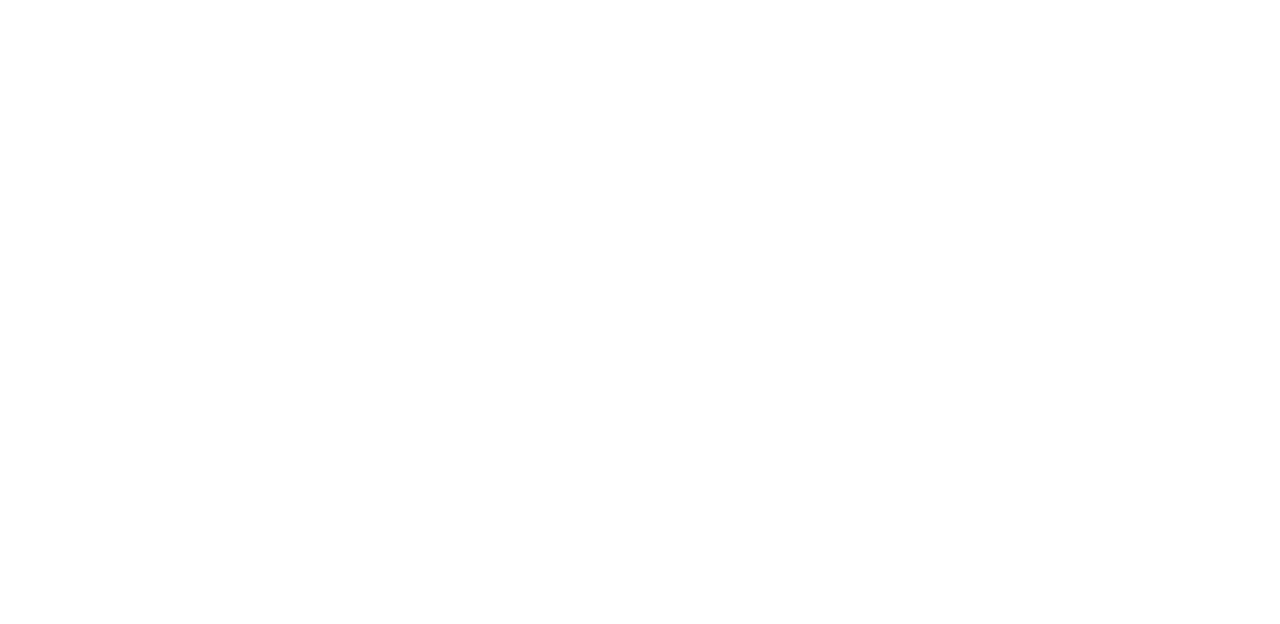
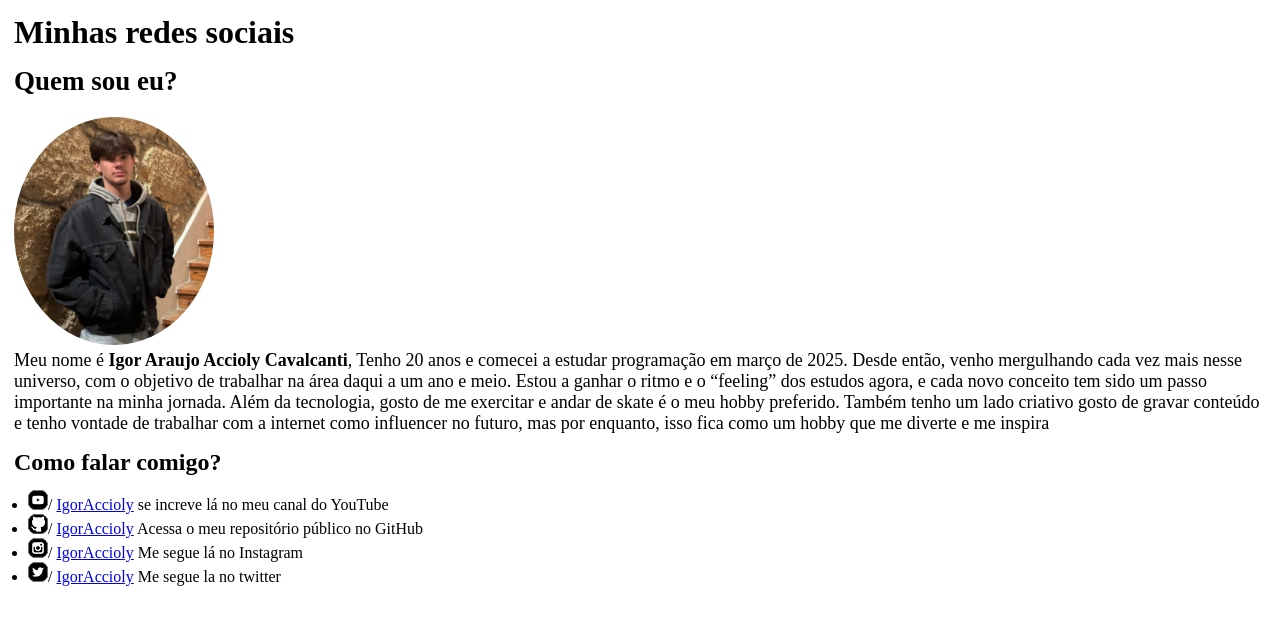
Before and after one commit to igoraccioly/Primeiro-projeto, a plain HTML site: page social.html in a window 1280 px wide. Drawn offline with Linux system fonts and the light colour scheme.

Commit message:
projeto final com html e css

```diff
--- /dev/null
+++ b/social.css
@@ -0,0 +1,29 @@
+*{
+    margin: 0;
+    padding: 0;
+}
+.header{
+    margin: 13px;
+    padding: 1px;
+}
+.section{
+    margin: 13px;
+    padding: 1px;
+    font-size: large;
+}
+.fotoigor{
+    margin-top: 20px;
+    width: 200px;
+    border-radius: 60%;
+}
+.bold{
+    font-weight: bold;
+}
+.nav{
+    margin: 13px;
+    padding: 1px;
+}
+.menu{
+    margin: 13px;
+    padding: 1px;
+}
--- a/social.html
+++ b/social.html
@@ -6,8 +6,39 @@
     <meta name="author" content="igor Araujo Accioly Cavalcanti">
     <meta name="description" content="Minha primeira pagina colocando o git pra funcionar e mandando para o github">
     <title>Social</title>
+    <link rel="stylesheet" href="social.css">
 </head>
 <body>
+    <div class="header">
+        <header>
+            <h1>Minhas redes sociais</h1>
+        </header>
+    </div>
+    <section class="section">
+        <h2>Quem sou eu?</h2>
+        <img src="Captura de ecrã 2025-06-18, às 16.18.04.png" alt="igão lindo" class="fotoigor">
+        <p>Meu nome é <span class="bold">Igor Araujo Accioly Cavalcanti</span>, Tenho 20 anos e comecei a estudar programação em março de 2025. Desde então, venho mergulhando cada vez mais nesse universo, com o objetivo de trabalhar na área daqui a um ano e meio. Estou a ganhar o ritmo e o “feeling” dos estudos agora, e cada novo conceito tem sido um passo importante na minha jornada.
+            Além da tecnologia,  gosto de me exercitar e andar de skate é o meu hobby preferido. Também tenho um lado criativo gosto de gravar conteúdo e tenho vontade de trabalhar com a internet como influencer no futuro, mas por enquanto, isso fica como um hobby que me diverte e me inspira</p>
+    </section>
+    <nav class="nav">
+        <h2>Como falar comigo?</h2>
+        <div class="menu">
+            <ul>
+                <li>
+                    <img src="icone-youtube.png" alt="">/ <a href="www.youtube.com/@i.accioly" target="_blank">IgorAccioly</a> se increve lá no meu canal do YouTube
+                </li>
+                <li>
+                    <img src="icone-github.png" alt="">/ <a href="https://github.com/igoraccioly" target="_blank">IgorAccioly</a> Acessa o meu repositório público no GitHub
+                </li>
+                <li>
+                    <img src="icone-instagram.png" alt="">/ <a href="https://www.instagram.com/acciolyy5/" target="_blank">IgorAccioly</a> Me segue lá no Instagram
+                </li>
+                <li>
+                    <img src="icone-twitter.png" alt="">/ <a href="https://github.com/igoraccioly" target="_blank">IgorAccioly</a> Me segue la no twitter
+                </li>
+            </ul>
+        </div>
+    </nav>
 
 </body>
 </html>
```
Also changed, not shown: Captura de ecrã 2025-06-18, às 16.18.04.png (added), icone-github.png (added), icone-instagram.png (added), icone-twitter.png (added), icone-youtube.png (added), 1 other file.
